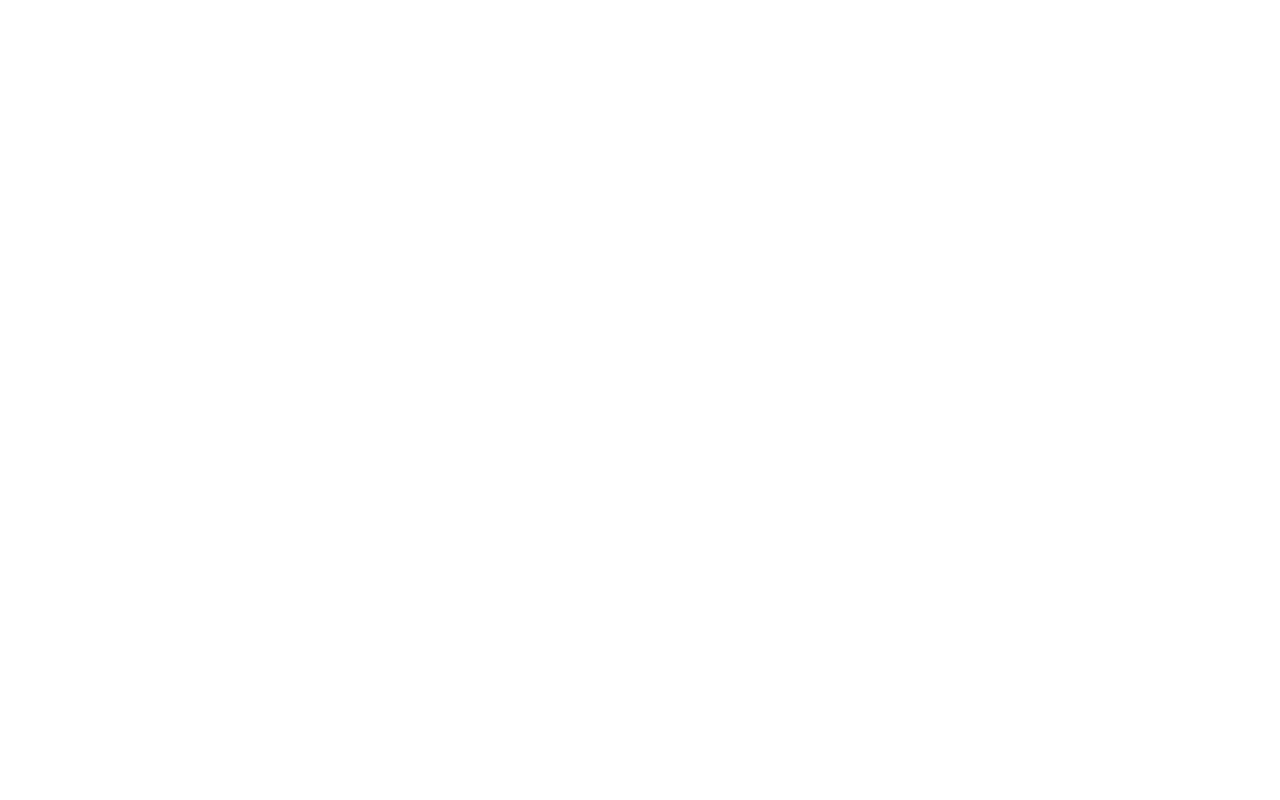
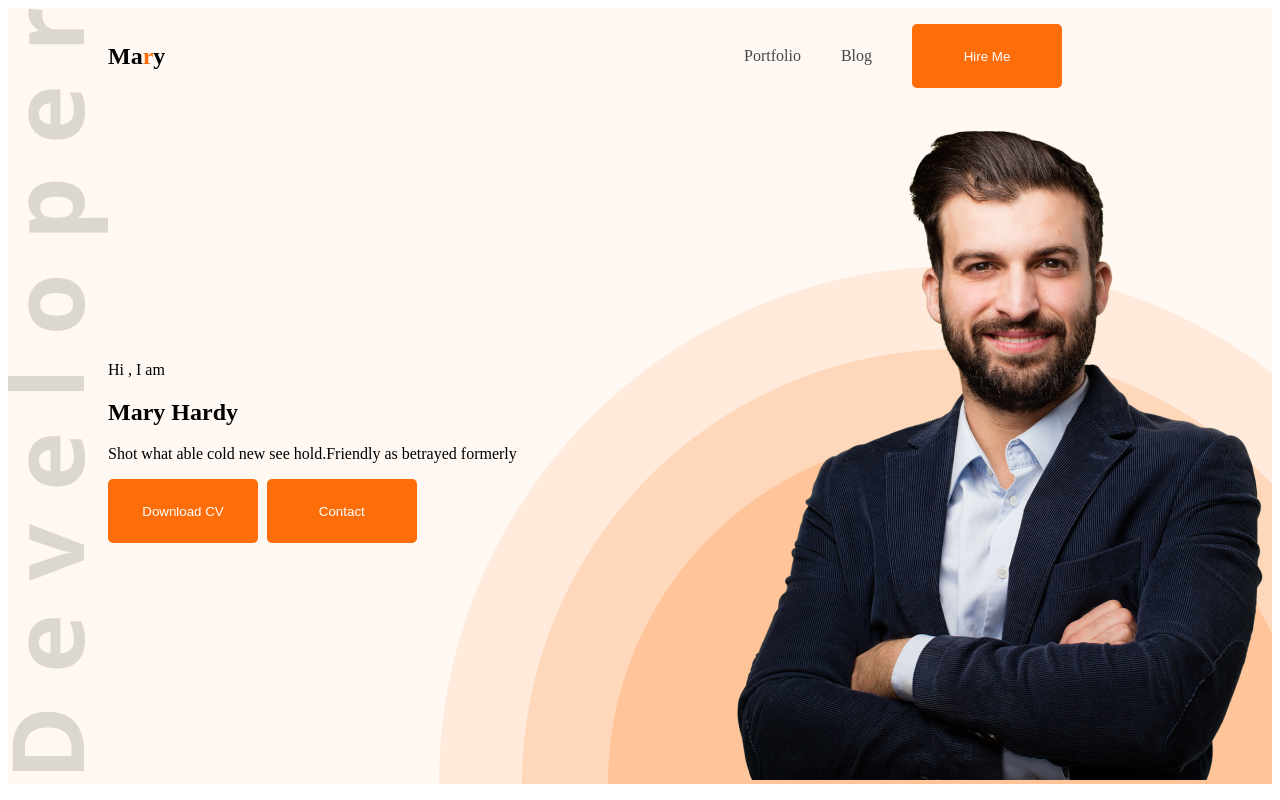
Before and after one commit to Md-abid-khan/portfolio-learning, a plain HTML site: page index.html in a window 1280 px wide. Drawn offline with Linux system fonts and the light colour scheme.

Commit message:
complete header

```diff
--- a/index.html
+++ b/index.html
@@ -4,8 +4,38 @@
     <meta charset="UTF-8">
     <meta name="viewport" content="width=device-width, initial-scale=1.0">
     <title>Document</title>
+    <link rel="stylesheet" href="./styles/styles.css">
 </head>
 <body>
+    <header class="header">
+        <div>
+            <nav>
+                <h1 class="for-margin">Ma<span class="r-color">r</span>y</h1>
+                <ul>
+                    <li><a href="">Portfolio</a></li>
+                    <li><a href="">Blog</a></li>
+                    <li><a href=""><button>Hire Me</button></a></li>
+                </ul>
+           </nav>
+        </div>
+        <section class="describe-hardy">
+            <div class="for-margin">
+                <p>Hi , I am</p>
+                <h1>Mary Hardy</h1>
+                <p>Shot what able cold new see hold.Friendly as betrayed formerly</p>
+                <div class="buttons">
+                    <button>Download CV</button><button>Contact</button></div>
+            </div>
+            <div class="bg-image">
+                <img src="./images/hardy.png" alt="">
+            </div>
+        </section>
+    </header>
+    <main>
 
+    </main>
+    <footer>
+
+    </footer>
 </body>
 </html>
--- a/styles/styles.css
+++ b/styles/styles.css
@@ -0,0 +1,59 @@
+.r-color{
+    color: #FD6E0A;
+}
+nav {
+    display: flex;
+    justify-content: space-between;
+    align-items: center;
+}
+ul {
+    display: flex;
+    list-style: none;
+    align-items: center;
+    gap: 20px;
+    margin-right: 200px;
+
+
+}
+a{
+    text-decoration: none;
+    color: #474747;
+}
+.dark-2 {
+     color: #474747;
+}
+nav ul li{;
+    margin: 0 10px;
+
+}
+.describe-hardy{
+    display: flex;
+    justify-content: space-between;
+    align-items: center;
+}
+header{
+    background-image: url(../images/developer.png), url(../images/header_bg.png);
+    background-repeat: no-repeat;
+    background-position: left top, right bottom;
+}
+.header{
+    background-color: #FFF8F3;
+
+}
+.for-margin{
+    margin: 0 10px 0 100px;
+}
+button{
+    color: #FFFFFF;
+    background-color: #FD6E0A;
+    width: 150px;
+    height: 64px;
+    border-radius: 5px;
+    border: none;
+}
+.buttons{
+    display: flex;
+    justify-content: space-between;
+    /* align-items: center; */
+    margin-right: 100px;
+}
```
